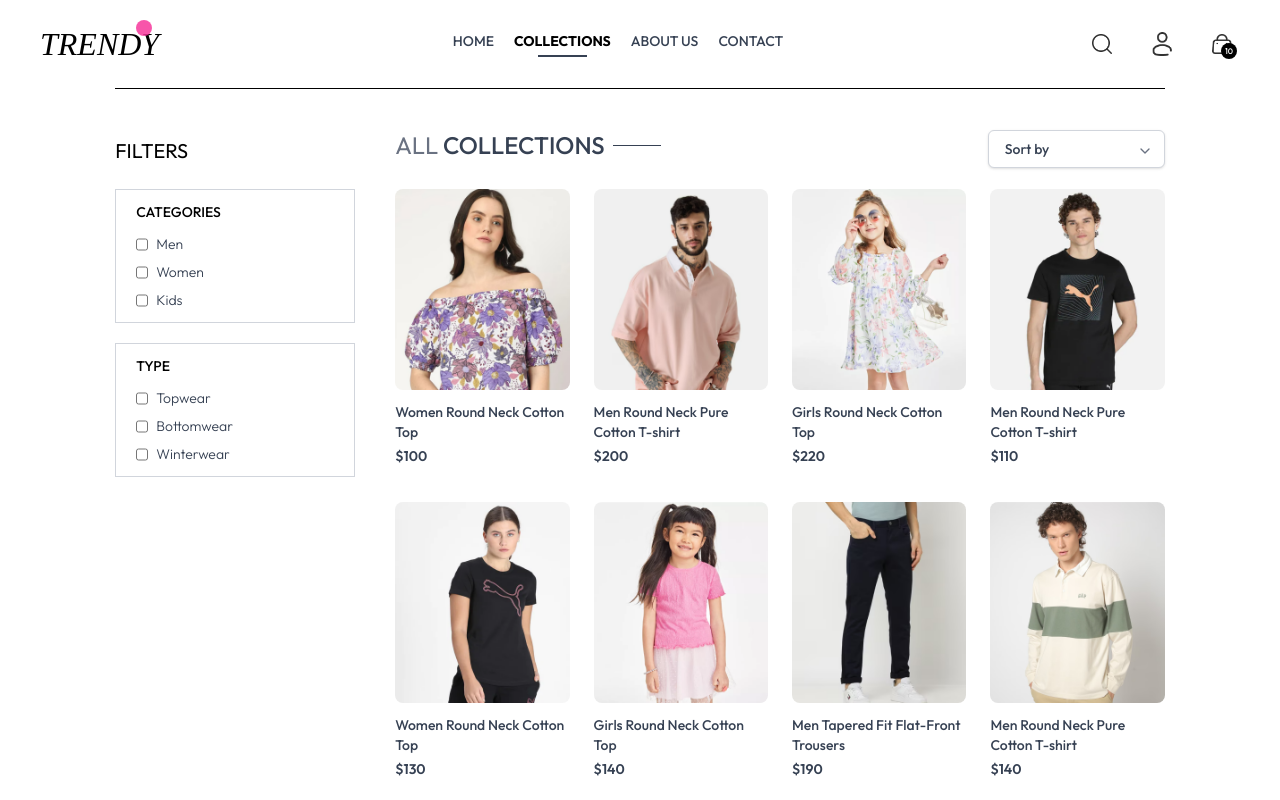
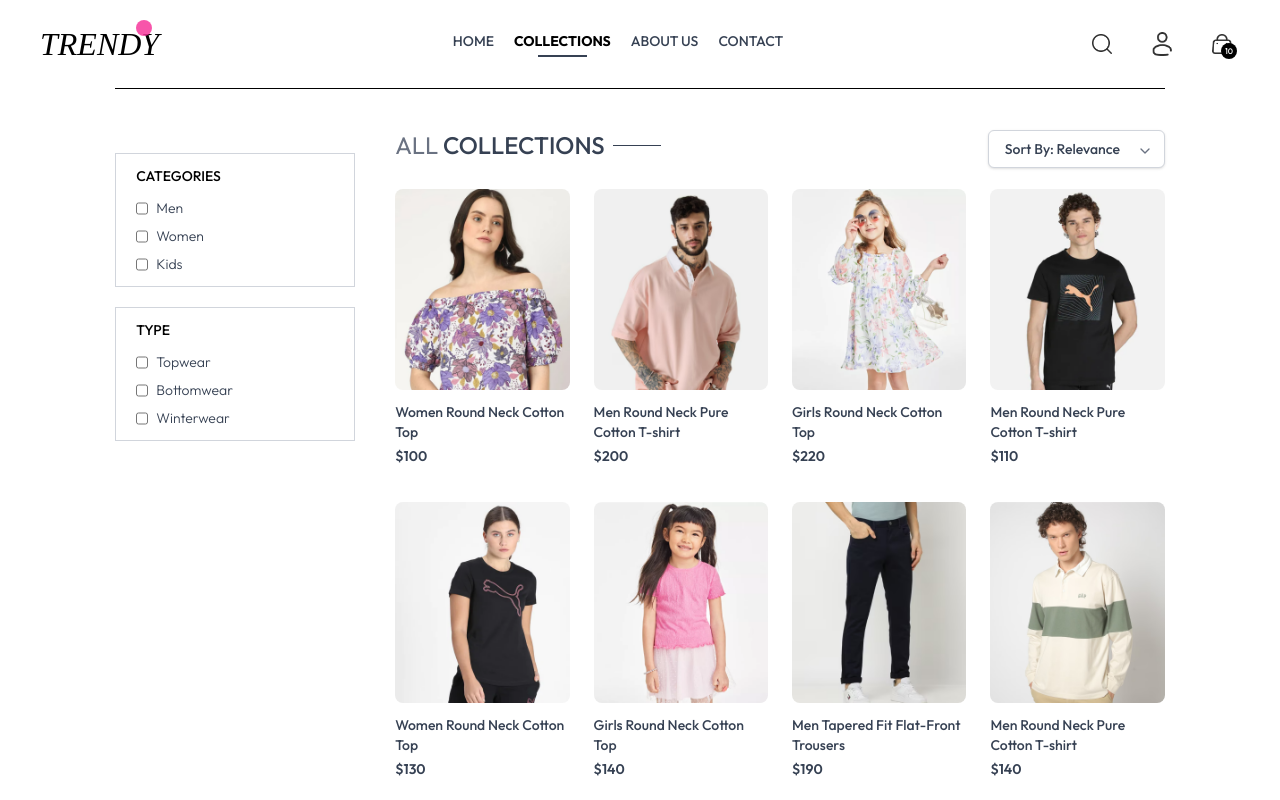
Before and after one commit to soumya100/Trendy, a React (Vite) app: page /collection in a window 1280 px wide. Shown: the top 800 px of the page. Built offline with nearby package versions, Linux system fonts and the light colour scheme; a web font is replaced by a local one.

Commit message:
collection page is completed

```diff
--- a/package.json
+++ b/package.json
@@ -13,7 +13,8 @@
     "react": "^19.1.1",
     "react-dom": "^19.1.1",
     "react-router-dom": "^7.9.4",
-    "react-toastify": "^11.0.5"
+    "react-toastify": "^11.0.5",
+    "react-window": "^2.2.2"
   },
   "devDependencies": {
     "@eslint/js": "^9.36.0",
--- a/src/components/collection/ProductSort.jsx
+++ b/src/components/collection/ProductSort.jsx
@@ -1,6 +1,6 @@
 import React from "react";
 
-const ProductSort = ({ sortOptions }) => {
+const ProductSort = ({ sortOptions, sortType, handleSortTypeChange }) => {
   return (
     <div className="relative inline-block">
       <select
@@ -8,11 +8,8 @@ const ProductSort = ({ sortOptions }) => {
                bg-white px-4 py-2 pr-10 rounded-md shadow-sm
                hover:border-gray-400 focus:outline-none focus:ring-2 focus:ring-gray-300
                transition-all cursor-pointer"
-        defaultValue=""
+        value={sortType} onChange={handleSortTypeChange}
       >
-        <option disabled value="">
-          Sort by
-        </option>
         {sortOptions.map((option) => (
           <option key={option.value} value={option.value}>
             {option.label}
--- a/src/pages/Collection.jsx
+++ b/src/pages/Collection.jsx
@@ -1,153 +1,173 @@
-import React, { useEffect } from "react";
+import React, { useCallback, useEffect, useMemo, useState } from "react";
+import { List } from "react-window";
+import { assets } from "../assets/assets";
+import PaginatedGallery from "../common/pagination";
+import Title from "../common/Title";
+import FilterCollection from "../components/collection/FilterCollection";
+import ProductSort from "../components/collection/ProductSort";
 import { ShopContext } from "../context/ShopContext";
 import text from "../languages/en.json";
-import FilterCollection from "../components/collection/FilterCollection";
-import { assets } from "../assets/assets";
-import Title from "../common/Title";
-import ProductSort from "../components/collection/ProductSort";
-import PaginatedGallery from "../common/pagination";
 
-const Collection = () => {
+export default function Collection() {
   const { products } = React.useContext(ShopContext);
 
-  const [showFilter, setShowFilter] = React.useState(false);
-  const [currentPage, setCurrentPage] = React.useState(1);
-  const [filterProducts, setFilterProducts] = React.useState(products);
-  const [category, setCategory] = React.useState([]);
-  const [subCategory, setSubCategory] = React.useState([]);
+  const [category, setCategory] = useState([]);
+  const [subCategory, setSubCategory] = useState([]);
+  const [sortType, setSortType] = useState(text.sortoptions.relevant);
+  const [showFilter, setShowFilter] = useState(false); // ✅ restore mobile filter toggle
 
-  //function to handle filter by category
-  const handleToggle = (e, setterState, state) => {
-    if (state.includes(e.target.value)) {
-      setterState((prev) => prev.filter((item) => item !== e.target.value));
-    } else {
-      setterState((prev) => [...prev, e.target.value]);
-    }
-  };
-
-  //category filter array
-  const categoryArray = React.useMemo(
-    () => [
+  // ✅ Memo filters
+  const categoryFilters = useMemo(
+    () =>
+      [
         text.categoriesinnotfoundpage.men,
         text.categoriesinnotfoundpage.women,
         text.categoriesinnotfoundpage.kids,
-    ],
+      ].map((item) => ({ label: item, value: item })),
     []
   );
 
-  //type filter array
-  const typesArray = React.useMemo(
-    () => [text.types.topwear, text.types.bottomwear, text.types.winterwear],
+  const typeFilters = useMemo(
+    () =>
+      [text.types.topwear, text.types.bottomwear, text.types.winterwear].map(
+        (item) => ({ label: item, value: item })
+      ),
     []
   );
 
-  //sort by array
-  const sortOptions = React.useMemo(
-    () => [
+  //sort options
+  const sortOptions = React.useMemo(() => {
+    const { sortoptions } = text;
+
+    return [
       {
-        label: `${text.sortoptions.sortby} ${text.sortoptions.relevancelabel}`,
-        value: text.sortoptions.relevant,
+        label: `${sortoptions.sortby} ${sortoptions.relevancelabel}`,
+        value: sortoptions.relevant,
       },
       {
-        label: `${text.sortoptions.sortby} ${text.sortoptions.lowhighlabel}`,
-        value: text.sortoptions.lowhigh,
+        label: `${sortoptions.sortby} ${sortoptions.lowhighlabel}`,
+        value: sortoptions.lowhigh,
       },
       {
-        label: `${text.sortoptions.sortby} ${text.sortoptions.hightolabel}`,
-        value: text.sortoptions.highlow,
+        label: `${sortoptions.sortby} ${sortoptions.hightolabel}`,
+        value: sortoptions.highlow,
       },
-    ],
-    []
+    ];
+  }, [text.sortoptions]);
+
+  // Toggle filter
+  const toggleFilter = useCallback((value, setter) => {
+    setter((prev) =>
+      prev.includes(value) ? prev.filter((x) => x !== value) : [...prev, value]
     );
+  }, []);
 
-  const getFilters = (arr) => {
-    return arr.map((item) => ({
-      label: item,
-      value: item,
-    }));
-  };
+  // Filter + Sort
+  const filteredProducts = useMemo(() => {
+    let result = products;
 
-  //function to show filters in mobile
-  const handleShowFilter = () => {
-    setShowFilter((prev) => !prev);
-  };
-
-  //function to apply filter
-  const applyFilter = () => {
-    const hasCategoryFilter = category.length > 0;
-    const hasSubCategoryFilter = subCategory.length > 0;
-
-    // If no filters applied, show all products
-    if (!hasCategoryFilter && !hasSubCategoryFilter) {
-      setFilterProducts(products);
-      return;
+    if (category.length) {
+      result = result.filter((p) => category.includes(p.category));
     }
 
-    // Filter once
-    const filtered = products.filter((item) => {
-      const categoryMatch =
-        !hasCategoryFilter || category.includes(item.category);
-      const subCategoryMatch =
-        !hasSubCategoryFilter || subCategory.includes(item.subCategory);
-      return categoryMatch && subCategoryMatch;
-    });
+    if (subCategory.length) {
+      result = result.filter((p) => subCategory.includes(p.subCategory));
+    }
 
-    setFilterProducts(filtered);
-  };
+    if (sortType === text.sortoptions.lowhigh) {
+      result = [...result].sort((a, b) => a.price - b.price);
+    } else if (sortType === text.sortoptions.highlow) {
+      result = [...result].sort((a, b) => b.price - a.price);
+    }
 
+    return result;
+  }, [products, category, subCategory, sortType]);
+
+  // Reset page on filter change
   useEffect(() => {
-    applyFilter();
-  }, [category, subCategory]);
+    setShowFilter(false);
+  }, [category, subCategory, sortType]);
 
   return (
     <div className="flex flex-col sm:flex-row gap-1 sm:gap-10 pt-10 border-t">
+      {/* Left Filter Sidebar */}
       <div className="min-w-60">
+        {/* Mobile Filter Toggle Button */}
         <p
-          onClick={handleShowFilter}
-          className="my-2 text-xl flex items-center cursor-pointer gap-2"
+          onClick={() => setShowFilter((prev) => !prev)}
+          className="my-2 text-xl flex items-center cursor-pointer gap-2 sm:hidden"
         >
           {text.filterstext.toUpperCase()}
           <img
-            className={`h-3 sm:hidden ${showFilter ? "rotate-90" : ""}`}
+            className={`h-3 transition-transform ${
+              showFilter ? "rotate-90" : ""
+            }`}
             src={assets.dropdown_icon}
-            alt="filter dropdown"
+            alt="toggle filters"
           />
         </p>
-        {/* Category filter */}
+
+        {/* Desktop always visible, Mobile collapsible */}
+        <div className={`${showFilter ? "block" : "hidden"} sm:block`}>
           <FilterCollection
             title={text.categories.toUpperCase()}
-          filters={getFilters(categoryArray)}
-          showFilter={showFilter}
-          handleChange={(e) => handleToggle(e, setCategory, category)}
+            filters={categoryFilters}
+            handleChange={(e) => toggleFilter(e.target.value, setCategory)}
           />
+
           <FilterCollection
             title={text.typeTitle.toUpperCase()}
-          filters={getFilters(typesArray)}
-          showFilter={showFilter}
+            filters={typeFilters}
             extraContainerCls={"!my-5"}
-          handleChange={(e) => handleToggle(e, setSubCategory, subCategory)}
+            handleChange={(e) => toggleFilter(e.target.value, setSubCategory)}
           />
         </div>
-      {/* Right side */}
+      </div>
+
+      {/* Right Content */}
       <div className="flex-1">
         <div className="flex justify-between text-base sm:text-2xl mb-4">
           <Title
             text1={text.all.toUpperCase()}
             text2={text.navbarmenu.collections.toUpperCase()}
           />
-          <ProductSort sortOptions={sortOptions} />
-        </div>
-        <div>
-          <PaginatedGallery
-            data={filterProducts}
-            itemsPerPage={8}
-            page={currentPage}
-            onPageChangeCallback={setCurrentPage}
+
+          <ProductSort
+            sortType={sortType}
+            sortOptions={sortOptions}
+            handleSortTypeChange={(e) => setSortType(e.target.value)}
           />
         </div>
+
+        {/* Product List with Virtualization for large data */}
+        {filteredProducts.length > 200 ? (
+          <List
+            height={600}
+            itemCount={filteredProducts.length}
+            itemSize={420} // adjust to match your product card height
+            width={"100%"}
+          >
+            {({ index, style }) => (
+              <div style={style} className="p-2">
+                {/* Use the same component you use normally inside PaginatedGallery */}
+                {/* just render one product tile here */}
+                {(() => {
+                  const product = filteredProducts[index];
+                  return (
+                    <PaginatedGallery
+                      data={[product]}
+                      itemsPerPage={1}
+                      disablePagination
+                    />
+                  );
+                })()}
+              </div>
+            )}
+          </List>
+        ) : (
+          <PaginatedGallery data={filteredProducts} itemsPerPage={8} />
+        )}
       </div>
     </div>
   );
-};
-
-export default Collection;
+}
```
Also changed, not shown: 1 other file (tests, documents, lock files or other folders). Lines whose indentation alone changed are shown as unchanged.
